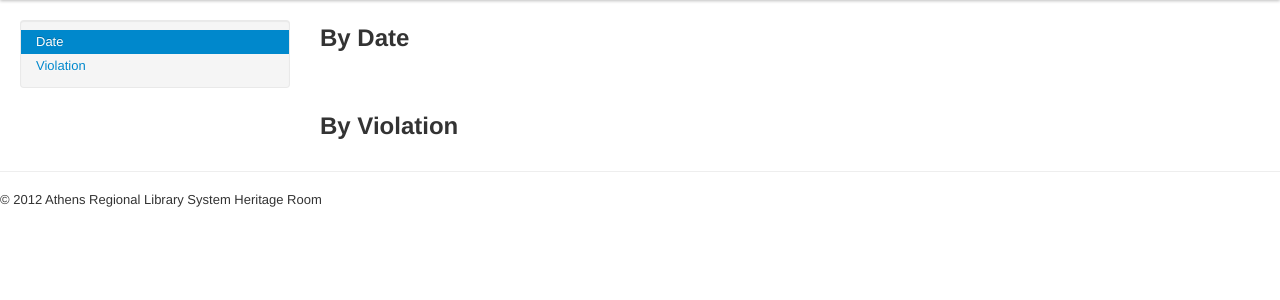
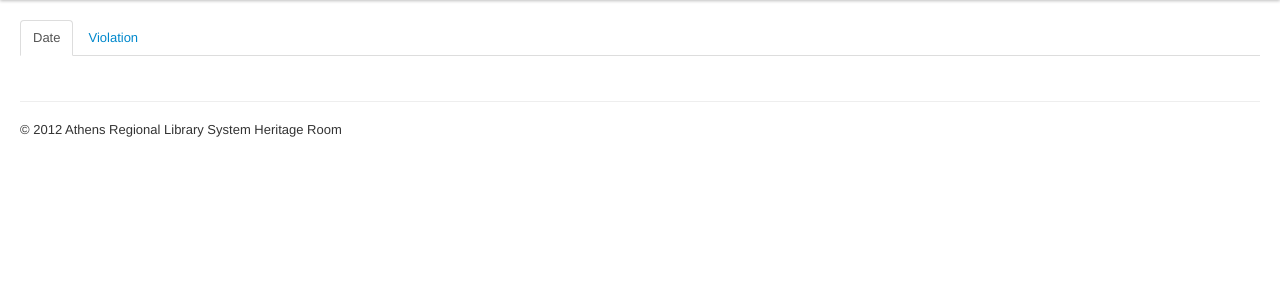
Before and after one commit to dhellmann/athensdocket, a Flask app: page /browse in a window 1280 px wide. Shown: the part 40-340 px from the top of the page. Run offline with Flask 2, Linux system fonts and the light colour scheme; data that the repository does not hold is empty; some libraries are stand-ins or nearby versions.

Commit message:
use tabs for content on browse page
Change-Id: Id61d70dca73e87fae4f7bba9d8c347b9a6c17ea2

```diff
--- a/docket/templates/browse.html
+++ b/docket/templates/browse.html
@@ -4,38 +4,31 @@
 {% block content %}
 <div class="container-fluid">
 
-<div class="row">
+<div class="tabbable">
+  <ul class="nav nav-tabs">
+    <li class="active"><a href="#date-tab" data-toggle="tab">Date</a></li>
+    <li><a href="#violation-tab" data-toggle="tab">Violation</a></li>
+  </ul>
 
-  <div class="span3">
-    <div class="well sidebar-nav">
-      <ul class="nav nav-list">
-        <li class="active"><a href="#date">Date</a></li>
-        <li><a href="#violation">Violation</a></li>
-      </ul>
-    </div>
-  </div>
-
-  <div class="span9" id="date">
-    <h2>By Date</h2>
+  <div class="tab-content">
+    <div class="tab-pane active" id="date-tab">
       <ul>
         {% for y in years %}
         <li>{{y}}</li>
         {% endfor %}
       </ul>
-  </div><!--/span-->
-</div><!--/row-->
+    </div><!--/tab-pane-->
 
-<div class="row">
-  <div class="span9 offset3" id="violation">
-    <h2>By Violation</h2>
+    <div class="tab-pane" id="violation-tab">
       <ul>
         {% for v in violations %}
         <li>{{v.code}} -- {{v.summary}}</li>
         {% endfor %}
       </ul>
-  </div><!--/span-->
-</div><!--/row-->
+    </div><!--/tab-pane-->
 
-</div><!--/container-fluid-->
+  </div><!--/tab-content-->
+
+</div><!--/tabbable-->
 
 {% endblock %}
```
Lines whose indentation alone changed are shown as unchanged.
